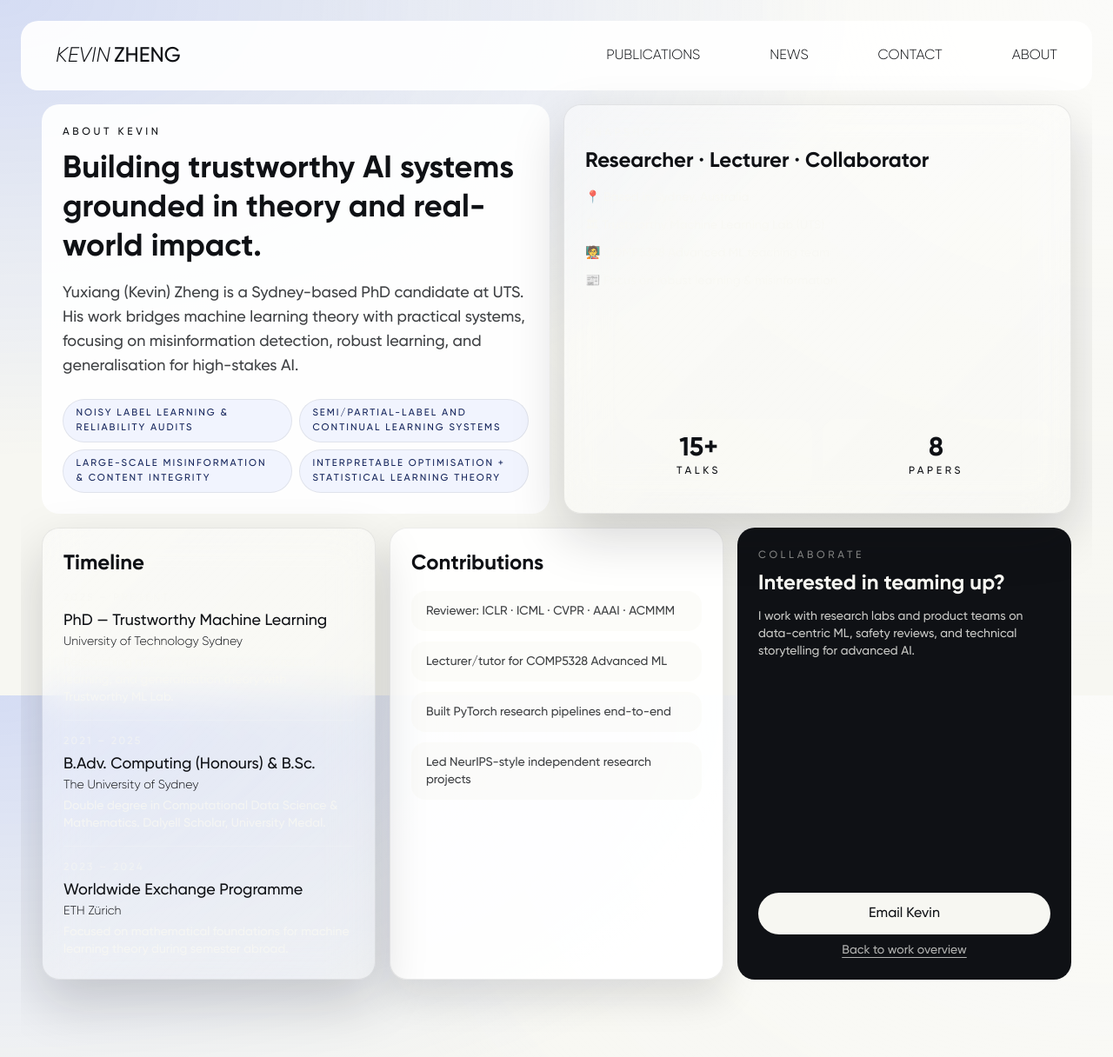
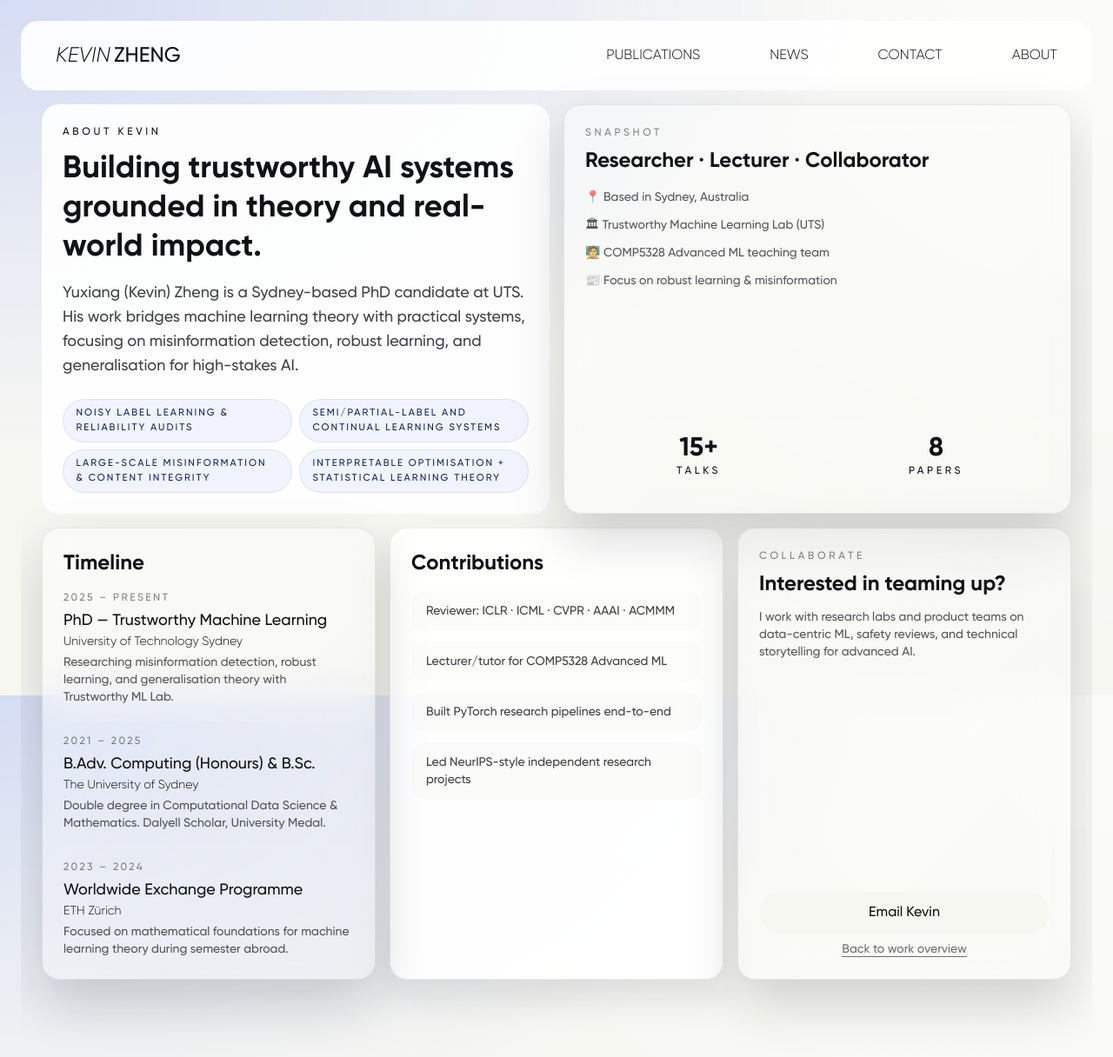
Before and after one commit to kyxzhe/kyxzhe.github.io, a Next.js app: page /about in a window 1280 px wide. Shown: the top 1216 px of the page at 87% size. Built offline with nearby package versions, Linux system fonts and the light colour scheme.

Commit message:
fix: align text colors and CTA styling

```diff
--- a/src/app/about/page.tsx
+++ b/src/app/about/page.tsx
@@ -120,7 +120,7 @@ export default function AboutPage() {
           >
             <div>
               <motion.p
-                className="text-xs uppercase tracking-[0.3em] text-background/50 mb-2"
+                className="text-xs uppercase tracking-[0.3em] text-foreground/50 mb-2"
                 variants={textVariants}
                 initial="hidden"
                 animate="visible"
@@ -136,7 +136,7 @@ export default function AboutPage() {
                 Researcher · Lecturer · Collaborator
               </motion.h2>
               <motion.ul
-                className="flex flex-col gap-3 text-sm text-background/80"
+                className="flex flex-col gap-3 text-sm text-foreground/70"
                 variants={textVariants}
                 initial="hidden"
                 animate="visible"
@@ -189,12 +189,12 @@ export default function AboutPage() {
                   initial="hidden"
                   animate="visible"
                 >
-                  <p className="text-xs uppercase tracking-[0.2em] text-background/60 mb-1">
+                  <p className="text-xs uppercase tracking-[0.2em] text-foreground/50 mb-1">
                     {item.period}
                   </p>
                   <h3 className="text-lg font-medium">{item.title}</h3>
                   <p className="text-sm font-light mb-1">{item.org}</p>
-                  <p className="text-sm text-background/80">{item.detail}</p>
+                  <p className="text-sm text-foreground/70">{item.detail}</p>
                 </motion.div>
               ))}
             </div>
@@ -232,7 +232,7 @@ export default function AboutPage() {
           </motion.div>
 
           <motion.div
-            className="bg-foreground text-background rounded-[20px] p-6 flex flex-col justify-between"
+            className="glass-panel text-foreground rounded-[20px] p-6 flex flex-col justify-between"
             variants={cardVariants}
             initial="hidden"
             animate="visible"
@@ -240,7 +240,7 @@ export default function AboutPage() {
           >
             <div>
               <motion.p
-                className="text-xs uppercase tracking-[0.3em] text-background/50 mb-2"
+                className="text-xs uppercase tracking-[0.3em] text-foreground/50 mb-2"
                 variants={textVariants}
                 initial="hidden"
                 animate="visible"
@@ -256,7 +256,7 @@ export default function AboutPage() {
                 Interested in teaming up?
               </motion.h2>
               <motion.p
-                className="text-sm text-background/80"
+                className="text-sm text-foreground/70"
                 variants={textVariants}
                 initial="hidden"
                 animate="visible"
@@ -279,7 +279,7 @@ export default function AboutPage() {
               </Link>
               <Link
                 href="/"
-                className="text-background/70 text-center text-sm underline underline-offset-4 hover:text-background transition-colors"
+                className="text-foreground/60 text-center text-sm underline underline-offset-4 hover:text-foreground transition-colors"
               >
                 Back to work overview
               </Link>
--- a/src/app/contact/page.tsx
+++ b/src/app/contact/page.tsx
@@ -123,7 +123,7 @@ export default function ContactPage() {
               Scheduling policy
             </motion.h2>
             <motion.p
-              className="text-sm text-background/80"
+              className="text-sm text-foreground/70"
               variants={textVariants}
               initial="hidden"
               animate="visible"
--- a/src/app/news/page.tsx
+++ b/src/app/news/page.tsx
@@ -78,7 +78,7 @@ export default function NewsPage() {
               Coming soon
             </motion.h2>
             <motion.p
-              className="text-sm text-background/80"
+              className="text-sm text-foreground/70"
               variants={textVariants}
               initial="hidden"
               animate="visible"
--- a/src/app/publications/page.tsx
+++ b/src/app/publications/page.tsx
@@ -71,7 +71,7 @@ export default function PublicationsPage() {
                 animate="visible"
               >
                 <p className="text-3xl font-semibold">{metric.value}</p>
-                <p className="text-xs uppercase tracking-[0.3em] text-background/60">
+                <p className="text-xs uppercase tracking-[0.3em] text-foreground/60">
                   {metric.label}
                 </p>
               </motion.div>
@@ -96,7 +96,7 @@ export default function PublicationsPage() {
               Areas of interest
             </motion.h2>
             <motion.ul
-              className="flex flex-col gap-3 text-sm text-background/80"
+              className="flex flex-col gap-3 text-sm text-foreground/70"
               variants={textVariants}
               initial="hidden"
               animate="visible"
--- a/src/components/ContactModal.tsx
+++ b/src/components/ContactModal.tsx
@@ -427,7 +427,7 @@ export default function ContactModal({ isOpen, onClose }: ContactModalProps) {
                             }}
                             className={`px-4 py-2 rounded-full text-sm transition-colors border ${
                               selectedDate === day.dateISO
-                                ? "bg-foreground text-background border-foreground"
+                                ? "bg-[var(--accent)] text-white border-[var(--accent)]"
                                 : "border-border hover:bg-background/10"
                             }`}
                           >
@@ -514,7 +514,7 @@ export default function ContactModal({ isOpen, onClose }: ContactModalProps) {
                         !emailValid ||
                         submissionState === "loading"
                       }
-                      className="inline-flex items-center justify-center gap-2 rounded-full px-5 py-3 text-sm font-semibold transition-colors bg-foreground text-background disabled:bg-foreground/40 disabled:text-background/40"
+                      className="btn-primary inline-flex items-center justify-center gap-2 disabled:opacity-50"
                     >
                       {submissionState === "loading" ? (
                         <>
```
